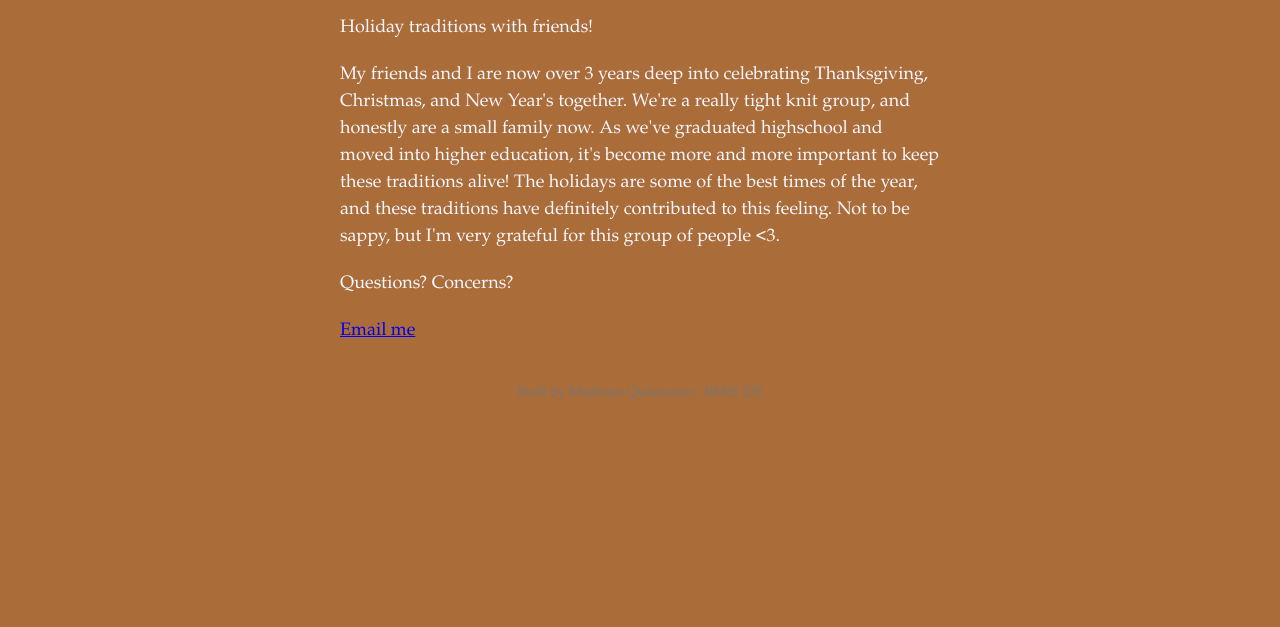
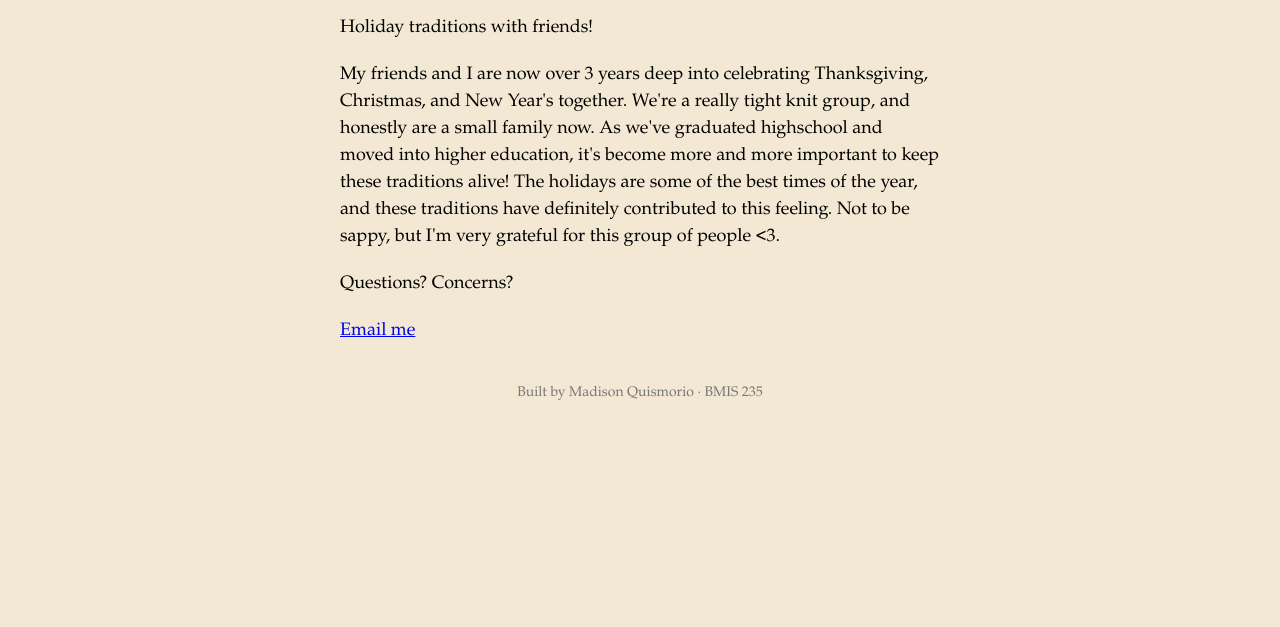
Before and after one commit to mquismorio/bmis235-html-3, a plain HTML site: page home.html in a window 1280 px wide. Shown: the part 173-800 px from the top of the page. Drawn offline with Linux system fonts and the light colour scheme.

Commit message:
Changing Background & Paragraph colors

```diff
--- a/styles.css
+++ b/styles.css
@@ -11,8 +11,8 @@
 
 body {
     font-family: Garamond, serif;
-    background-color: #AA6C39;
-    color: #f7f7ff;
+    background-color: #F2E8D3;
+    color: #000000;
     margin: 0;
     padding: 0 20px 40px 20px;
 }
```
